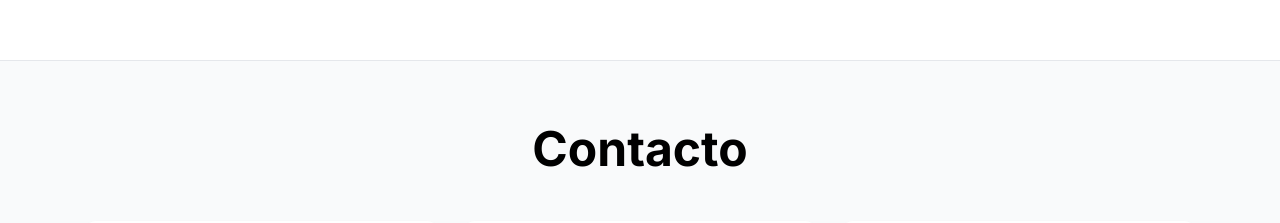
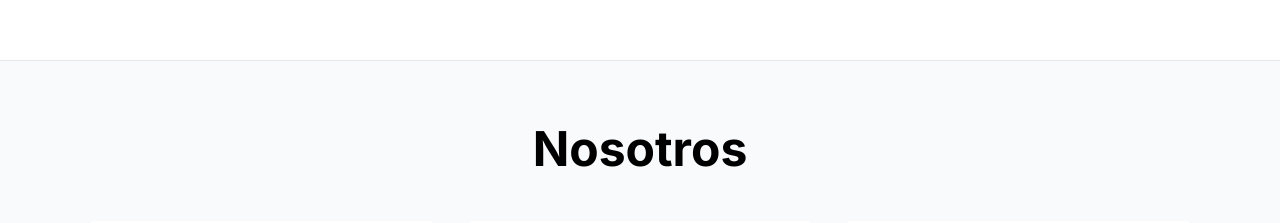
Before and after one commit to mazzodevelopments/matteozzi-lavilla, a Next.js app: page / in a window 1280 px wide. Shown: the part 1540-1763 px from the top of the page. Built offline with nearby package versions, Linux system fonts and the light colour scheme.

Commit message:
No dark classNames

```diff
--- a/app/pages/About.tsx
+++ b/app/pages/About.tsx
@@ -46,10 +46,10 @@ export default function About() {
     };
 
     return (
-        <section className="min-h-screen bg-gray-50">
+        <section id="nosotros" className="min-h-screen bg-gray-50">
             <div className="max-w-6xl mx-auto pt-16 pb-16 px-5">
-                <h1 className="text-3xl md:text-4xl lg:text-5xl font-bold text-center text-black dark:text-white mb-12">
-                    Contacto
+                <h1 className="text-3xl md:text-4xl lg:text-5xl font-bold text-center text-black mb-12">
+                    Nosotros
                 </h1>
                 <div className="grid grid-cols-1 md:grid-cols-3 gap-6">
                     {items.map((item, index) => (
```
